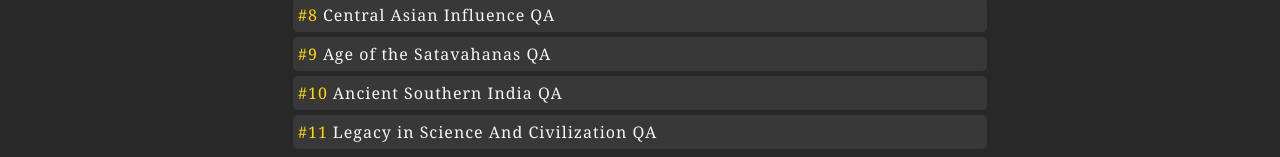
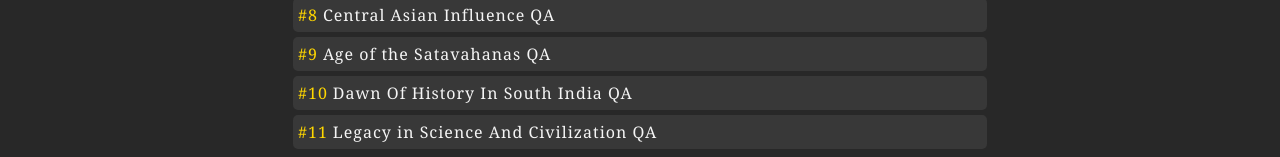
Before and after one commit to JibinJF/QAWorkbook, an Angular app: page /HistoryQA/AncientIndianHistoryQA in a window 1280 px wide. Shown: the part 375-532 px from the top of the page. Built offline with nearby package versions, Linux system fonts and the light colour scheme.

Commit message:
Renaming ancient-south-india-qa to app-ancient-south-india-qa

```diff
--- a/src/app/StructuralComponents/main-nav-menu/main-nav-menu.component.html
+++ b/src/app/StructuralComponents/main-nav-menu/main-nav-menu.component.html
@@ -41,7 +41,7 @@
     <button mat-menu-item routerLink="HistoryQA/AncientIndianHistoryQA/MauryaAgeQA">Maurya Age QA</button>
     <button mat-menu-item routerLink="HistoryQA/AncientIndianHistoryQA/CentralAsianInfluenceQA">Central Asian Influence QA</button>
     <button mat-menu-item routerLink="HistoryQA/AncientIndianHistoryQA/SatavahanasQA">Age of the Satavahanas QA</button>
-    <button mat-menu-item routerLink="HistoryQA/AncientIndianHistoryQA/AncientSouthIndiaQA">Ancient Southern India QA</button>
+    <button mat-menu-item routerLink="HistoryQA/AncientIndianHistoryQA/DawnOfHistoryInSouthIndiaQA">Dawn Of History In South India QA</button>
     <button mat-menu-item routerLink="HistoryQA/AncientIndianHistoryQA/ScienceAndCivilizationLegacyQA">Legacy in Science And Civilization QA</button>
 </mat-menu>
 
--- a/src/app/app-routing.module.ts
+++ b/src/app/app-routing.module.ts
@@ -50,7 +50,7 @@ import { EarthOriginAndEvolutionQAComponent } from './general-awareness-qa/geogr
 import { EarthInteriorQAComponent } from './general-awareness-qa/geography-qa/physical-geography-qa/earth-interior-qa/earth-interior-qa.component';
 import { CentralAsianInfluenceQAComponent } from './general-awareness-qa/history-qa/ancient-indian-history-qa/central-asian-influence-qa/central-asian-influence-qa.component';
 import { SatavahanasQAComponent } from './general-awareness-qa/history-qa/ancient-indian-history-qa/satavahanas-qa/satavahanas-qa.component';
-import { AncientSouthIndiaQAComponent } from './general-awareness-qa/history-qa/ancient-indian-history-qa/ancient-south-india-qa/ancient-south-india-qa.component';
+import { DawnOfHistoryInSouthIndia } from './general-awareness-qa/history-qa/ancient-indian-history-qa/dawn-of-history-in-south-india-qa/dawn-of-history-in-south-india-qa.component';
 
 const routes: Routes = [
   { path: '', component: HomeComponent },
@@ -77,7 +77,7 @@ const routes: Routes = [
   { path: 'HistoryQA/AncientIndianHistoryQA/CentralAsianInfluenceQA', component: CentralAsianInfluenceQAComponent },
   { path: 'HistoryQA/AncientIndianHistoryQA/ScienceAndCivilizationLegacyQA', component: ScienceAndCivilizationLegacyQAComponent },
   { path: 'HistoryQA/AncientIndianHistoryQA/SatavahanasQA', component: SatavahanasQAComponent },
-  { path: 'HistoryQA/AncientIndianHistoryQA/AncientSouthIndiaQA', component: AncientSouthIndiaQAComponent },
+  { path: 'HistoryQA/AncientIndianHistoryQA/DawnOfHistoryInSouthIndiaQA', component: DawnOfHistoryInSouthIndia },
   { path: 'HistoryQA/ModernIndianHistoryQA', component: ModernIndianHistoryQAComponent },
   { path: 'HistoryQA/ModernIndianHistoryQA/EighteenthCenturyIndiaQA', component: EighteenthCenturyIndiaQAComponent },
   { path: 'HistoryQA/ModernIndianHistoryQA/EuropeanPenetrationAndConquestQA', component: EuropeanPenetrationAndConquestQAComponent },
--- a/src/app/app.module.ts
+++ b/src/app/app.module.ts
@@ -75,7 +75,7 @@ import { EarthOriginAndEvolutionQAComponent } from './general-awareness-qa/geogr
 import { EarthInteriorQAComponent } from './general-awareness-qa/geography-qa/physical-geography-qa/earth-interior-qa/earth-interior-qa.component';
 import { CentralAsianInfluenceQAComponent } from './general-awareness-qa/history-qa/ancient-indian-history-qa/central-asian-influence-qa/central-asian-influence-qa.component';
 import { SatavahanasQAComponent } from './general-awareness-qa/history-qa/ancient-indian-history-qa/satavahanas-qa/satavahanas-qa.component';
-import { AncientSouthIndiaQAComponent } from './general-awareness-qa/history-qa/ancient-indian-history-qa/ancient-south-india-qa/ancient-south-india-qa.component';
+import { DawnOfHistoryInSouthIndia } from './general-awareness-qa/history-qa/ancient-indian-history-qa/dawn-of-history-in-south-india-qa/dawn-of-history-in-south-india-qa.component';
 
 
 @NgModule({
@@ -156,7 +156,7 @@ import { AncientSouthIndiaQAComponent } from './general-awareness-qa/history-qa/
     EarthInteriorQAComponent,
     CentralAsianInfluenceQAComponent,
     SatavahanasQAComponent,
-    AncientSouthIndiaQAComponent
+    DawnOfHistoryInSouthIndia
   ],
   bootstrap: [
     AppComponent
--- a/src/app/general-awareness-qa/history-qa/ancient-indian-history-qa/ancient-indian-history-qa.component.ts
+++ b/src/app/general-awareness-qa/history-qa/ancient-indian-history-qa/ancient-indian-history-qa.component.ts
@@ -61,8 +61,8 @@ export class AncientIndianHistoryQAComponent implements OnInit {
   },
   {
     wbNumber: this.wbNumber++,
-    wbName: `Ancient Southern India QA`,
-    wbRoute: '/HistoryQA/AncientIndianHistoryQA/AncientSouthIndiaQA',
+    wbName: `Dawn Of History In South India QA`,
+    wbRoute: '/HistoryQA/AncientIndianHistoryQA/DawnOfHistoryInSouthIndiaQA',
   },
   {
     wbNumber: this.wbNumber++,
--- a/src/app/general-awareness-qa/history-qa/ancient-indian-history-qa/ancient-south-india-qa/ancient-south-india-qa.component.ts
+++ b/src/app/general-awareness-qa/history-qa/ancient-indian-history-qa/dawn-of-history-in-south-india-qa/dawn-of-history-in-south-india-qa.component.ts
@@ -2,23 +2,23 @@ import { Component, OnInit } from '@angular/core';
 import { QAModel } from 'src/app/StructuralComponents/qamodel';
 
 @Component({
-  selector: 'app-ancient-south-india-qa',
+  selector: 'dawn-of-history-in-south-india-qa',
   template: `
-  <app-display-qa [qas]="ancientSouthIndiaQAs" [workbookName]="workbookName"></app-display-qa>
+  <app-display-qa [qas]="dawnOfHistoryInSouthIndiaQAs" [workbookName]="workbookName"></app-display-qa>
   `,
   styles: [
   ]
 })
-export class AncientSouthIndiaQAComponent implements OnInit {
+export class DawnOfHistoryInSouthIndia implements OnInit {
 
   qaNumber: number = 1;
-  workbookName: string = `Ancient Southern India`;
+  workbookName: string = `Dawn Of History In South India`;
   constructor() { }
 
   ngOnInit(): void {
   }
 
-  ancientSouthIndiaQAs: QAModel[] = [
+  dawnOfHistoryInSouthIndiaQAs: QAModel[] = [
     {
       qaNumber: this.qaNumber++,
       question: `?`,
```
